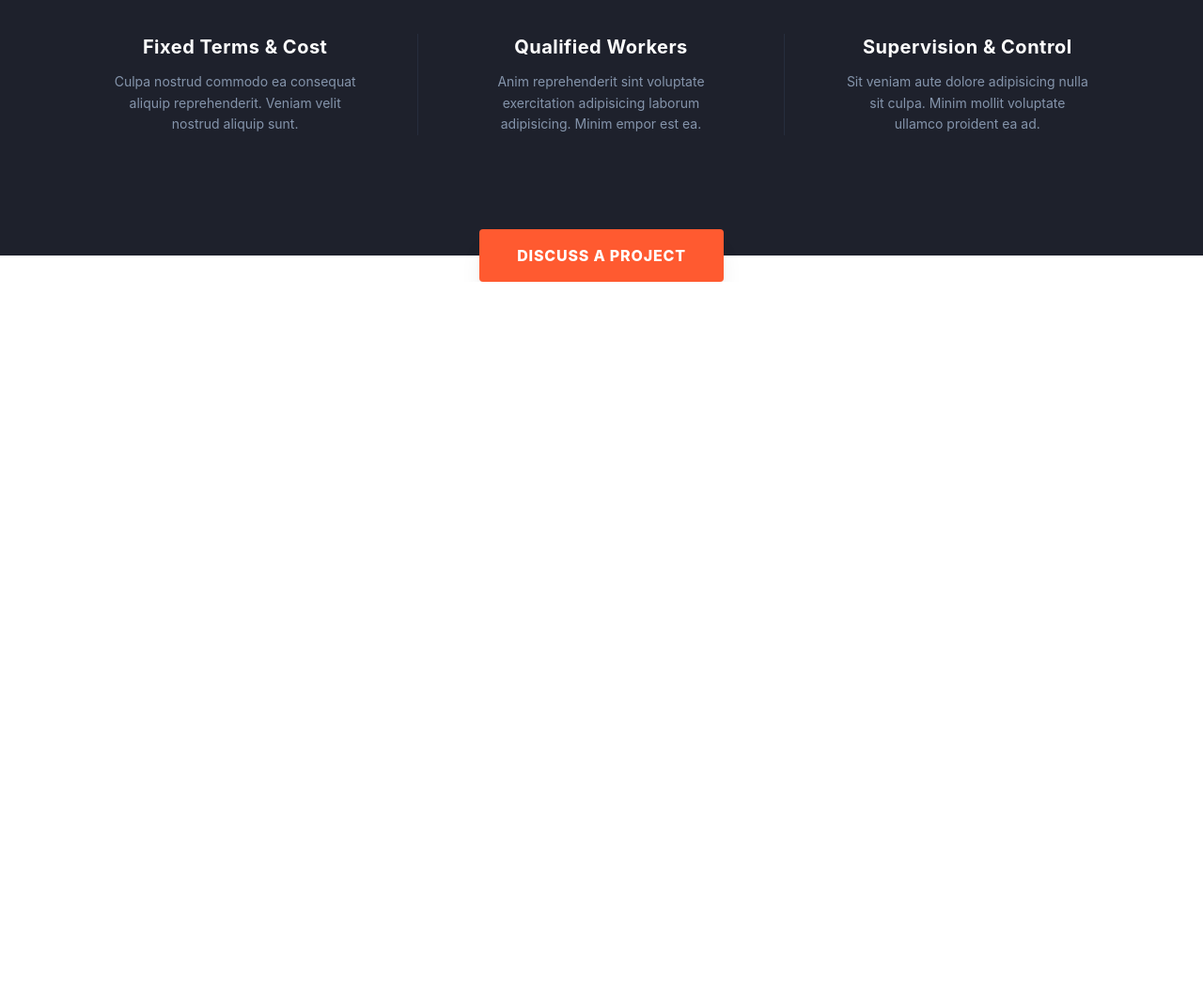
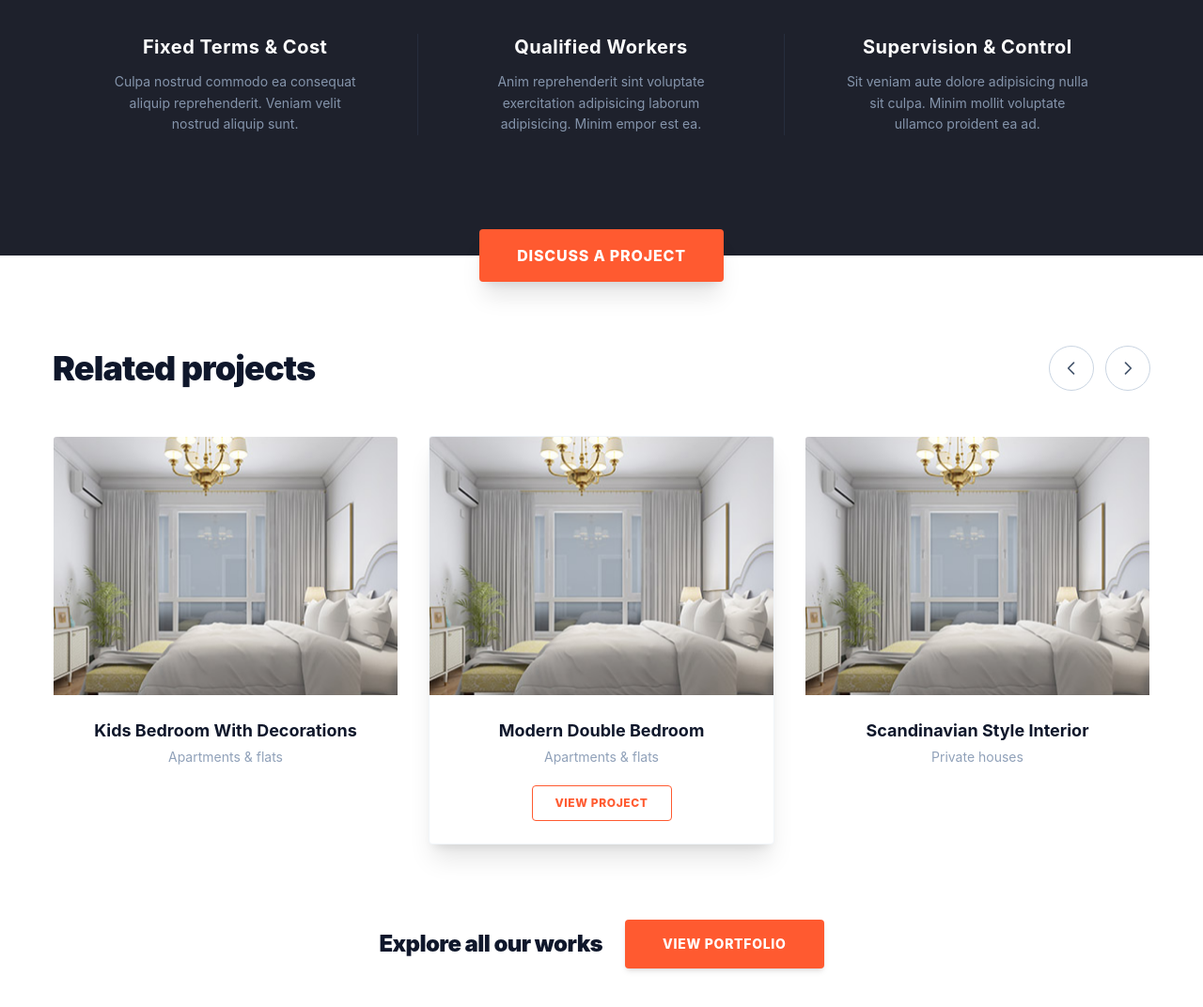
Before and after one commit to mukammalex/homework.29.06.26, a website: page index3.html in a window 1280 px wide. Shown: the part 1810-2882 px from the top of the page at 94% size. Before the commit the page ends 2110 px from the top, so only its background shows below. Drawn offline with nearby package versions, Linux system fonts and the light colour scheme; files that its build step writes are made by us from their sources.

Commit message:
add section 4 amirprojecrt1

```diff
--- a/index3.html
+++ b/index3.html
@@ -234,5 +234,87 @@
     </a>
   </div>
 </section>
+
+<section class="w-full py-16 md:py-24 bg-white">
+  <div class="max-w-[1200px] mx-auto px-4">
+
+    <div class="flex items-center justify-between mb-10 md:mb-12">
+      <h2 class="text-3xl md:text-4xl font-black text-slate-900 tracking-tight">
+        Related projects
+      </h2>
+      <div class="hidden sm:flex items-center space-x-3">
+        <button type="button" class="w-12 h-12 rounded-full border border-slate-300 flex items-center justify-center text-slate-600 hover:bg-[#FF5A30] hover:border-[#FF5A30] hover:text-white transition-colors duration-200 focus:outline-none">
+          <svg class="w-5 h-5" fill="none" stroke="currentColor" stroke-width="2" viewBox="0 0 24 24">
+            <path stroke-linecap="round" stroke-linejoin="round" d="M15 19l-7-7 7-7"></path>
+          </svg>
+        </button>
+        <button type="button" class="w-12 h-12 rounded-full border border-slate-300 flex items-center justify-center text-slate-600 hover:bg-[#FF5A30] hover:border-[#FF5A30] hover:text-white transition-colors duration-200 focus:outline-none">
+          <svg class="w-5 h-5" fill="none" stroke="currentColor" stroke-width="2" viewBox="0 0 24 24">
+            <path stroke-linecap="round" stroke-linejoin="round" d="M9 5l7 7-7 7"></path>
+          </svg>
+        </button>
+      </div>
+    </div>
+
+    <div class="grid grid-cols-1 sm:grid-cols-2 lg:grid-cols-3 gap-8">
+
+      <div class="group flex flex-col bg-white overflow-hidden rounded border border-transparent hover:shadow-xl transition-all duration-300">
+        <div class="w-full aspect-[4/3] overflow-hidden">
+          <img src="./img/image.png" class="w-full h-full object-cover transition-transform duration-500 group-hover:scale-105" alt="Kids Bedroom With Decorations">
+        </div>
+        <div class="p-6 flex flex-col items-center text-center flex-grow">
+          <h3 class="text-lg font-bold text-slate-900 mb-1 group-hover:text-[#FF5A30] transition-colors duration-200">
+            Kids Bedroom With Decorations
+          </h3>
+          <p class="text-xs md:text-sm text-slate-400 font-normal">
+            Apartments & flats
+          </p>
+        </div>
+      </div>
+
+      <div class="flex flex-col bg-white overflow-hidden rounded border border-slate-100 shadow-xl transition-all duration-300 transform scale-100">
+        <div class="w-full aspect-[4/3] overflow-hidden">
+          <img src="./img/image.png" class="w-full h-full object-cover" alt="Modern Double Bedroom">
+        </div>
+        <div class="p-6 flex flex-col items-center text-center flex-grow">
+          <h3 class="text-lg font-bold text-slate-900 mb-1">
+            Modern Double Bedroom
+          </h3>
+          <p class="text-xs md:text-sm text-slate-400 font-normal mb-5">
+            Apartments & flats
+          </p>
+          <a href="#" class="inline-block border border-[#FF5A30] text-[#FF5A30] hover:bg-[#FF5A30] hover:text-white text-xs font-extrabold tracking-wider uppercase px-6 py-2.5 rounded transition-colors duration-200">
+            View Project
+          </a>
+        </div>
+      </div>
+
+      <div class="group flex flex-col bg-white overflow-hidden rounded border border-transparent hover:shadow-xl transition-all duration-300">
+        <div class="w-full aspect-[4/3] overflow-hidden">
+          <img src="./img/image.png" class="w-full h-full object-cover transition-transform duration-500 group-hover:scale-105" alt="Scandinavian Style Interior">
+        </div>
+        <div class="p-6 flex flex-col items-center text-center flex-grow">
+          <h3 class="text-lg font-bold text-slate-900 mb-1 group-hover:text-[#FF5A30] transition-colors duration-200">
+            Scandinavian Style Interior
+          </h3>
+          <p class="text-xs md:text-sm text-slate-400 font-normal">
+            Private houses
+          </p>
+        </div>
+      </div>
+
+    </div>
+
+    <div class="mt-16 md:mt-20 flex flex-col sm:flex-row items-center justify-center gap-6 text-center">
+      <h4 class="text-xl md:text-2xl font-black text-slate-900 tracking-tight">
+        Explore all our works
+      </h4>
+      <a href="#" class="inline-block bg-[#FF5A30] hover:bg-[#e04a22] text-white text-sm font-extrabold tracking-wider uppercase px-10 py-4 rounded transition-colors duration-200 shadow-md whitespace-nowrap">
+        View portfolio
+      </a>
+    </div>
+
+  </div>
+</section>
 </body>
 </html>
```
Also changed, not shown: img/image.png (added).
